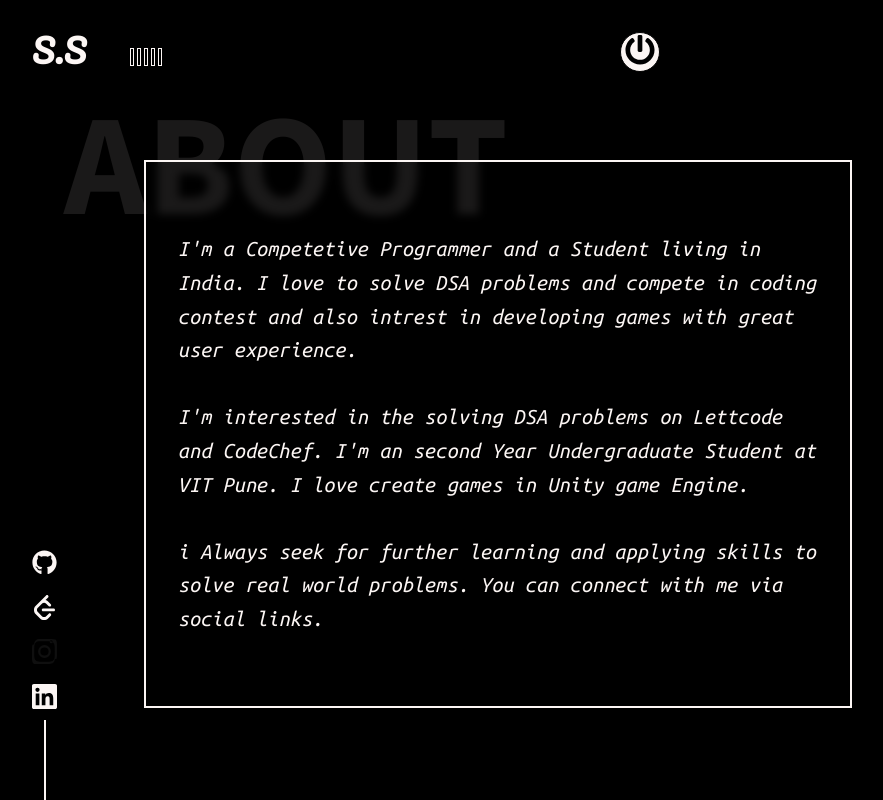
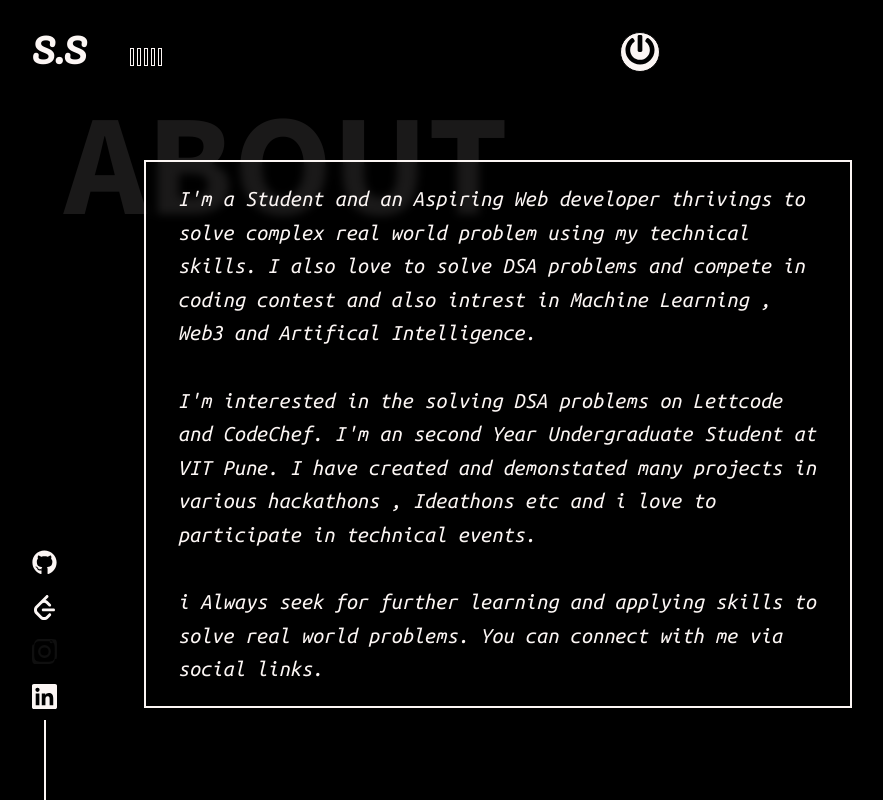
Before and after one commit to erenyeager101/portfolio-KunalSonne, a React (Create React App) app: page /about in a window 1280 px wide. Shown: the whole page, without its empty margins (0-883 px from the left). Built offline with nearby package versions, Linux system fonts and the light colour scheme.

Commit message:
Update AboutPage.js

```diff
--- a/src/components/AboutPage.js
+++ b/src/components/AboutPage.js
@@ -72,9 +72,9 @@ const AboutPage = () => {
             {/* <img src={astronaut} alt="spaceman" /> */}
         </Spaceman>
         <Main>
-        I'm a Competetive Programmer and a Student living in India. I love to solve DSA problems and compete in coding contest and also intrest in developing games with great user experience.
+        I'm a Student and an Aspiring Web developer thrivings to solve complex real world problem using my technical skills. I also love to solve DSA problems and compete in coding contest and also intrest in Machine Learning , Web3 and Artifical Intelligence.
 <br /> <br/>
-I'm interested in the solving DSA problems on Lettcode and CodeChef. I'm an second Year Undergraduate Student at VIT Pune. I love create games in Unity game Engine.
+I'm interested in the solving DSA problems on Lettcode and CodeChef. I'm an second Year Undergraduate Student at VIT Pune. I have created and demonstated many projects in various hackathons , Ideathons etc and i love to participate in technical events.
 <br/> <br/>
 i Always seek for further learning and applying skills to solve real world problems. You can connect with me via social links.
         </Main>
```
